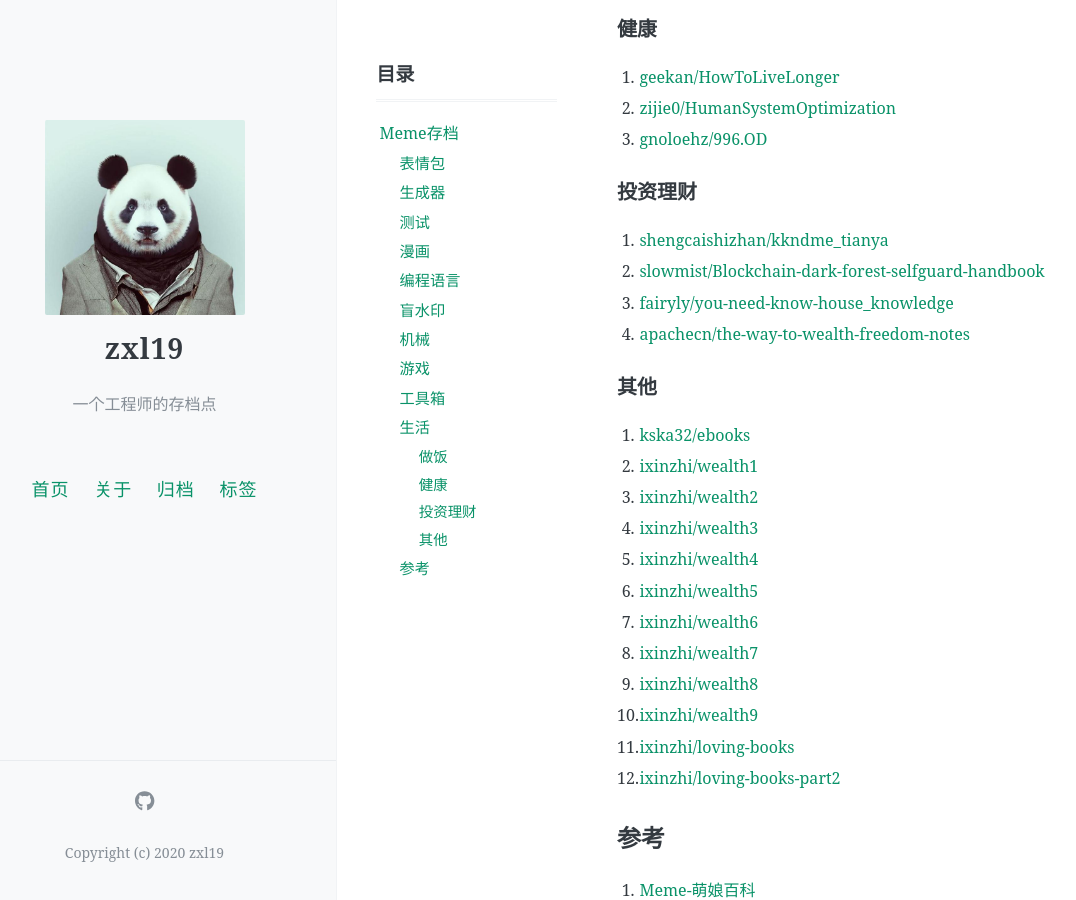
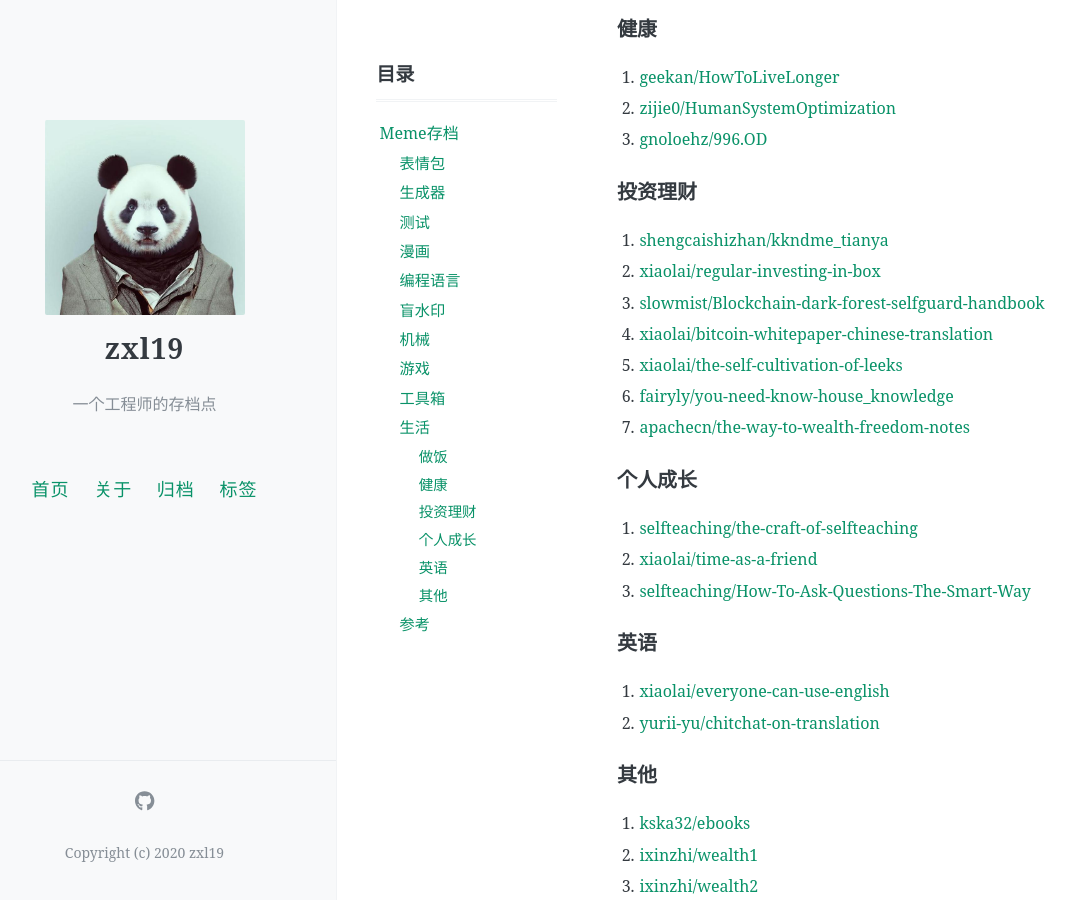
Before and after one commit to zxl19/zxl19.github.io, a Jekyll site: the page built from _posts/2020-06-08-meme-archive.md, in a window 1280 px wide and 900 px high, scrolled down 3644 px. Shown: the whole window, without its empty margins (47-1123 px from the left). Built offline with Jekyll 4.4.1, drawn with Linux system fonts in a browser that asks for light colours; comment, search, counter and statistics services are not loaded.

Commit message:
Update Posts

```diff
--- a/_posts/2020-06-08-meme-archive.md
+++ b/_posts/2020-06-08-meme-archive.md
@@ -135,9 +135,23 @@ Meme这个词最初源自英国著名科学家理查德·道金斯所著的《
 ### 投资理财
 
 1. [shengcaishizhan/kkndme_tianya](https://github.com/shengcaishizhan/kkndme_tianya)
-2. [slowmist/Blockchain-dark-forest-selfguard-handbook](https://github.com/slowmist/Blockchain-dark-forest-selfguard-handbook)
-3. [fairyly/you-need-know-house_knowledge](https://github.com/fairyly/you-need-know-house_knowledge)
-4. [apachecn/the-way-to-wealth-freedom-notes](https://github.com/apachecn/the-way-to-wealth-freedom-notes)
+2. [xiaolai/regular-investing-in-box](https://github.com/xiaolai/regular-investing-in-box)
+3. [slowmist/Blockchain-dark-forest-selfguard-handbook](https://github.com/slowmist/Blockchain-dark-forest-selfguard-handbook)
+4. [xiaolai/bitcoin-whitepaper-chinese-translation](https://github.com/xiaolai/bitcoin-whitepaper-chinese-translation)
+5. [xiaolai/the-self-cultivation-of-leeks](https://github.com/xiaolai/the-self-cultivation-of-leeks)
+6. [fairyly/you-need-know-house_knowledge](https://github.com/fairyly/you-need-know-house_knowledge)
+7. [apachecn/the-way-to-wealth-freedom-notes](https://github.com/apachecn/the-way-to-wealth-freedom-notes)
+
+### 个人成长
+
+1. [selfteaching/the-craft-of-selfteaching](https://github.com/selfteaching/the-craft-of-selfteaching)
+2. [xiaolai/time-as-a-friend](https://github.com/xiaolai/time-as-a-friend)
+3. [selfteaching/How-To-Ask-Questions-The-Smart-Way](https://github.com/selfteaching/How-To-Ask-Questions-The-Smart-Way)
+
+### 英语
+
+1. [xiaolai/everyone-can-use-english](https://github.com/xiaolai/everyone-can-use-english)
+2. [yurii-yu/chitchat-on-translation](https://github.com/yurii-yu/chitchat-on-translation)
 
 ### 其他
 
```
Also changed, not shown: _posts/2020-10-16-paper-writing.md (+9 -6 lines).
